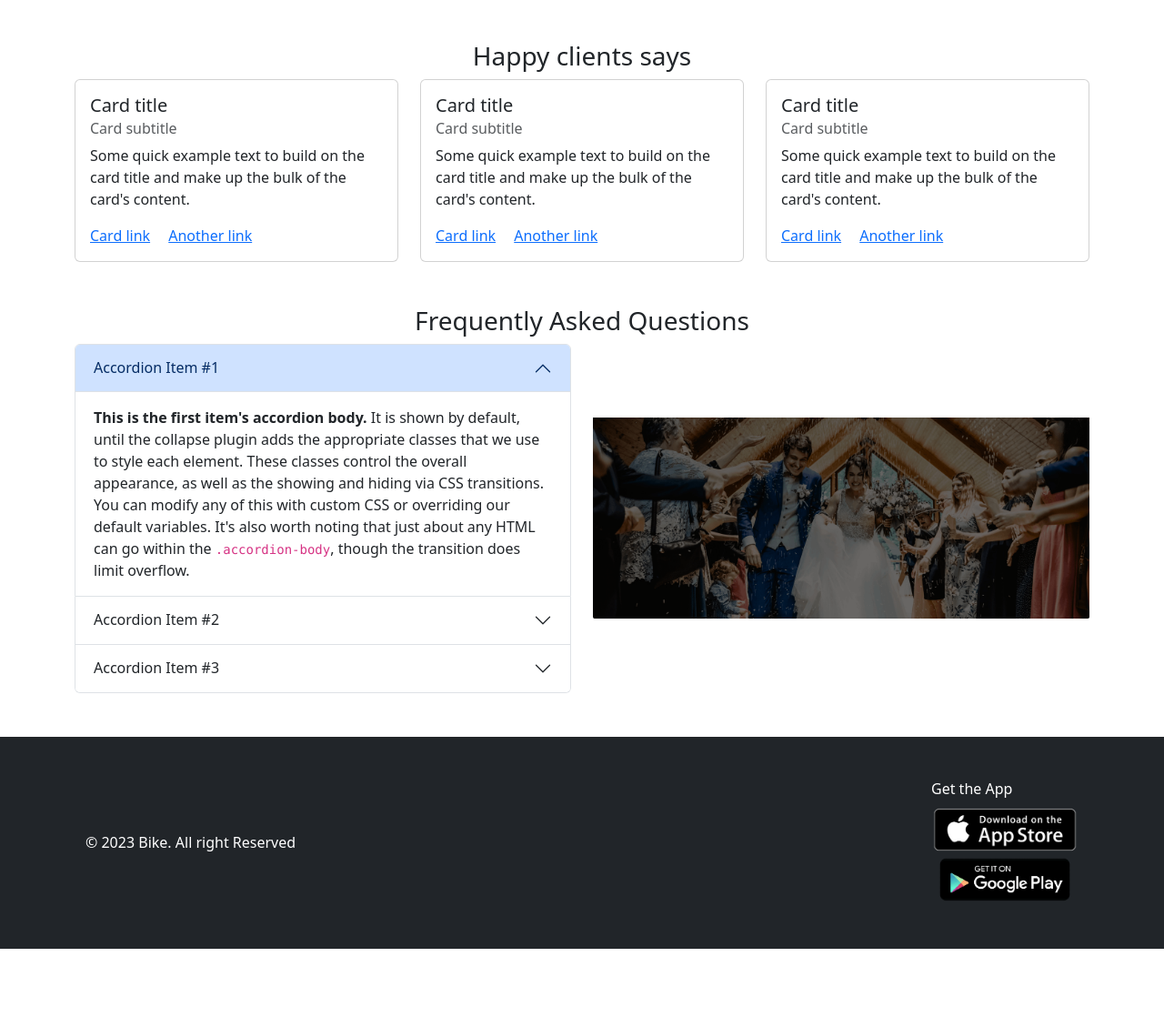
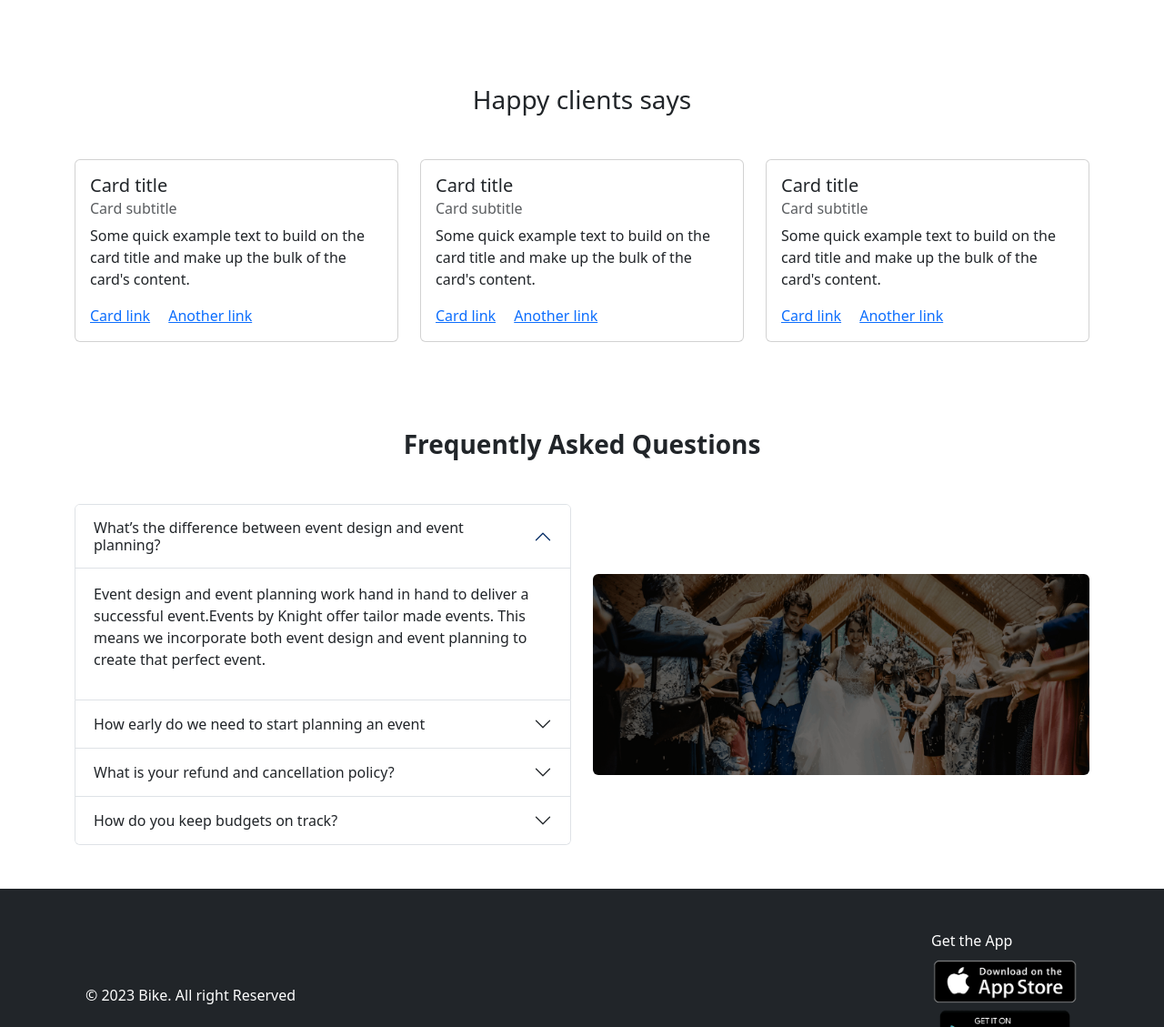
Before and after one commit to Mike-leonard/convention-center, a plain HTML site: page index.html in a window 1280 px wide. Shown: the part 1309-2438 px from the top of the page at 91% size. Before the commit the page ends 2352 px from the top, so only its background shows below. Drawn offline with nearby package versions, Linux system fonts and the light colour scheme.

Commit message:
Faqs Fixed

```diff
--- a/index.html
+++ b/index.html
@@ -299,8 +299,8 @@
 
 
     <!-- 3rd Content row -->
-    <div class="row mt-5 mb-3 ">
-      <h3 class="h3 text-center">Happy clients says</h3>
+    <div class="row my-5 ">
+      <h3 class="h3 text-center my-5">Happy clients says</h3>
       <!-- Happy clients 1st column -->
       <div class="col-12 col-sm-4 col-md-4 col-lg-4 col-xl-4 mb-3 mb-sm-0">
         <div class="card">
@@ -340,27 +340,29 @@
     </div> <!-- end of 3rd Content row -->
 
     <!-- 4th Content row -->
-    <div class="row mt-5 mb-3 align-items-center">
-      <h3 class="h3 text-center">Frequently Asked Questions</h3>
+    <div class="my-5 row align-items-center">
+      <h3 class="h3 text-center my-5 fw-semibold ">Frequently Asked Questions</h3>
       <!-- FAQ 1st colmn -->
       <div class="col-12 col-sm-12 col-md-6 col-lg-6 col-xl-6">
         <div class="accordion" id="accordionPanelsStayOpenExample">
           <div class="accordion-item">
             <h2 class="accordion-header" id="panelsStayOpen-headingOne">
-              <button class="accordion-button" type="button" data-bs-toggle="collapse" data-bs-target="#panelsStayOpen-collapseOne" aria-expanded="true" aria-controls="panelsStayOpen-collapseOne">
-                Accordion Item #1
+              <button class="accordion-button text-dark bg-white" type="button" data-bs-toggle="collapse" data-bs-target="#panelsStayOpen-collapseOne" aria-expanded="true" aria-controls="panelsStayOpen-collapseOne">
+                What’s the difference between event design and event planning?
               </button>
             </h2>
             <div id="panelsStayOpen-collapseOne" class="accordion-collapse collapse show" aria-labelledby="panelsStayOpen-headingOne">
               <div class="accordion-body">
-                <strong>This is the first item's accordion body.</strong> It is shown by default, until the collapse plugin adds the appropriate classes that we use to style each element. These classes control the overall appearance, as well as the showing and hiding via CSS transitions. You can modify any of this with custom CSS or overriding our default variables. It's also worth noting that just about any HTML can go within the <code>.accordion-body</code>, though the transition does limit overflow.
+                <p>
+                  Event design and event planning work hand in hand to deliver a successful event.Events by Knight offer tailor made events. This means we incorporate both event design and event planning to create that perfect event.
+                </p>
               </div>
             </div>
           </div>
           <div class="accordion-item">
             <h2 class="accordion-header" id="panelsStayOpen-headingTwo">
               <button class="accordion-button collapsed" type="button" data-bs-toggle="collapse" data-bs-target="#panelsStayOpen-collapseTwo" aria-expanded="false" aria-controls="panelsStayOpen-collapseTwo">
-                Accordion Item #2
+                How early do we need to start planning an event
               </button>
             </h2>
             <div id="panelsStayOpen-collapseTwo" class="accordion-collapse collapse" aria-labelledby="panelsStayOpen-headingTwo">
@@ -372,10 +374,22 @@
           <div class="accordion-item">
             <h2 class="accordion-header" id="panelsStayOpen-headingThree">
               <button class="accordion-button collapsed" type="button" data-bs-toggle="collapse" data-bs-target="#panelsStayOpen-collapseThree" aria-expanded="false" aria-controls="panelsStayOpen-collapseThree">
-                Accordion Item #3
+                What is your refund and cancellation policy?
               </button>
             </h2>
             <div id="panelsStayOpen-collapseThree" class="accordion-collapse collapse" aria-labelledby="panelsStayOpen-headingThree">
+              <div class="accordion-body">
+                <strong>This is the third item's accordion body.</strong> It is hidden by default, until the collapse plugin adds the appropriate classes that we use to style each element. These classes control the overall appearance, as well as the showing and hiding via CSS transitions. You can modify any of this with custom CSS or overriding our default variables. It's also worth noting that just about any HTML can go within the <code>.accordion-body</code>, though the transition does limit overflow.
+              </div>
+            </div>
+          </div>
+          <div class="accordion-item">
+            <h2 class="accordion-header" id="panelsStayOpen-headingFour">
+              <button class="accordion-button collapsed" type="button" data-bs-toggle="collapse" data-bs-target="#panelsStayOpen-collapseFour" aria-expanded="false" aria-controls="panelsStayOpen-collapseFour">
+                How do you keep budgets on track?
+              </button>
+            </h2>
+            <div id="panelsStayOpen-collapseFour" class="accordion-collapse collapse" aria-labelledby="panelsStayOpen-headingFour">
               <div class="accordion-body">
                 <strong>This is the third item's accordion body.</strong> It is hidden by default, until the collapse plugin adds the appropriate classes that we use to style each element. These classes control the overall appearance, as well as the showing and hiding via CSS transitions. You can modify any of this with custom CSS or overriding our default variables. It's also worth noting that just about any HTML can go within the <code>.accordion-body</code>, though the transition does limit overflow.
               </div>
@@ -386,7 +400,7 @@
 
       <!-- FAQ 2nd colmn -->
       <div class="col-12 col-sm-12 col-md-6 col-lg-6 col-xl-6">
-        <img class="img-fluid" src="images/people.png" alt="">
+        <img class="img-fluid rounded" src="images/people.png" alt="">
       </div> <!-- End of FAQ 2nd clmn colmn -->
     </div>  <!--end of 4th Content row -->
   </div> <!-- end of Content container -->
```
